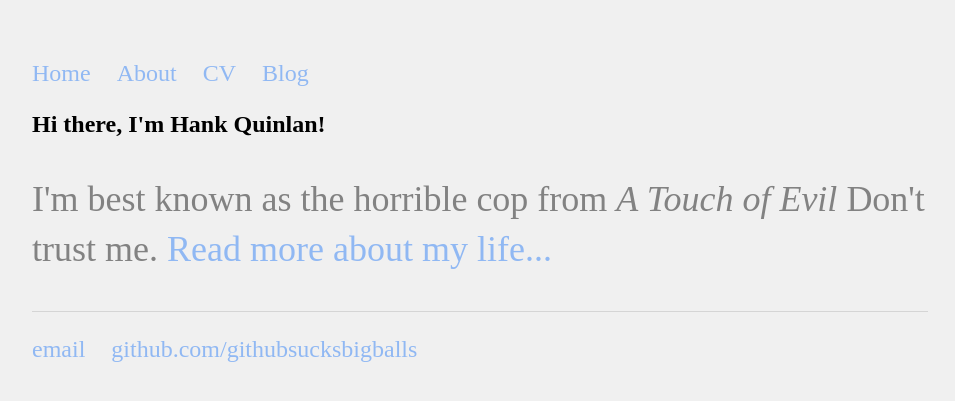
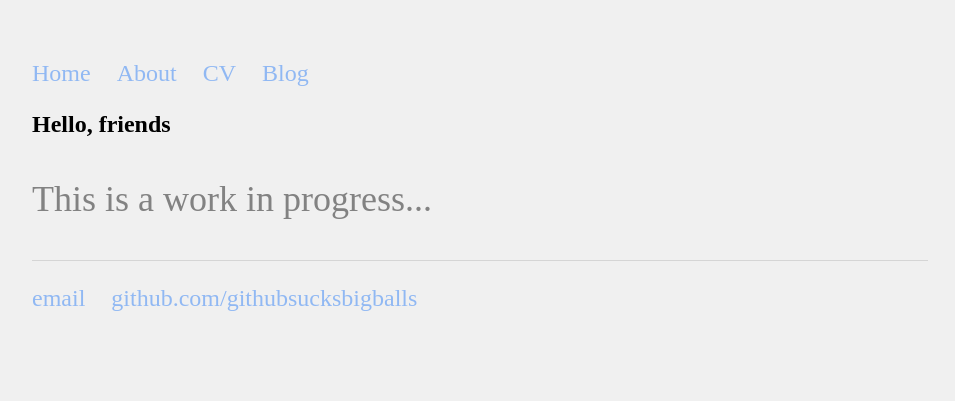
Before and after one commit to githubsucksbigballs/githubsucksbigballs.github.io, a Jekyll site: the page built from index.html, in a window 1280 px wide. Shown: the top 401 px of the page, without its empty margins (160-1115 px from the left). Built offline with Jekyll 4.4.1, drawn with Linux system fonts in a browser that asks for light colours; some web fonts are replaced.

Commit message:
Update index.html

```diff
--- a/index.html
+++ b/index.html
@@ -3,6 +3,6 @@ layout: default
 title: Hank Quinlan, Horrible Cop
 ---
 <div class="blurb">
-	<h1>Hi there, I'm Hank Quinlan!</h1>
-	<p>I'm best known as the horrible cop from <em>A Touch of Evil</em> Don't trust me. <a href="/about">Read more about my life...</a></p>
+	<h1>Hello, friends</h1>
+	<p>This is a work in progress...</a></p>
 </div><!-- /.blurb -->
```
